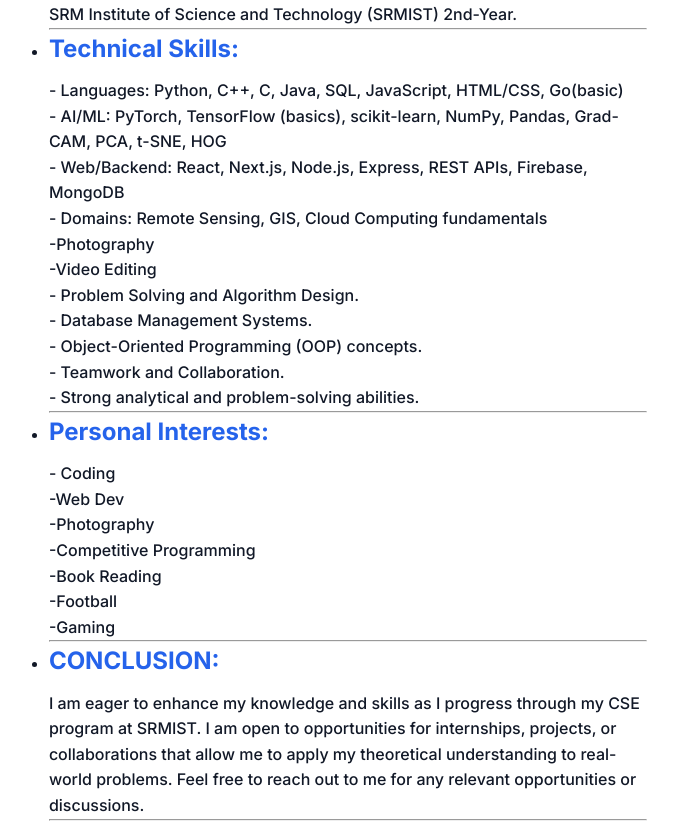
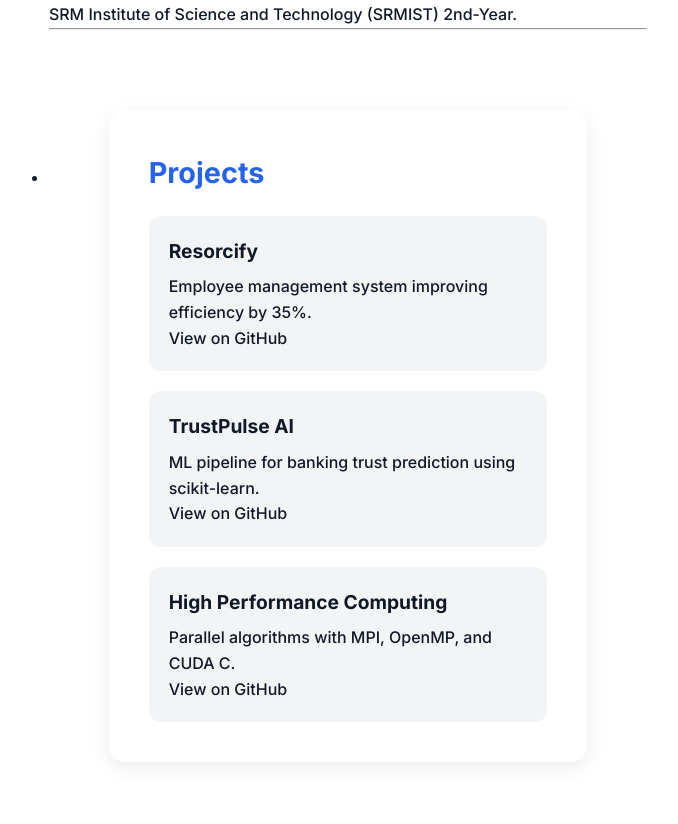
Before and after one commit to Rishit2004/CODSOFT-task1, a plain HTML site: page index.html in a window 1280 px wide. Shown: the part 1270-2094 px from the top of the page, without its empty margins (465-1143 px from the left). Drawn offline with nearby package versions, Linux system fonts and the light colour scheme.

Commit message:
Update index.html

```diff
--- a/index.html
+++ b/index.html
@@ -96,27 +96,29 @@
                     Engineering
                     SRM Institute of Science and Technology (SRMIST) 2nd-Year.</li><hr>
                     <li class="skills">
-                        <h1>Technical Skills:</h1>
-                    - Languages: Python, C++, C, Java, SQL, JavaScript, HTML/CSS, Go(basic)<br>
-                    - AI/ML: PyTorch, TensorFlow (basics), scikit-learn, NumPy, Pandas, Grad-CAM, PCA, t-SNE, HOG<br>
-                    - Web/Backend: React, Next.js, Node.js, Express, REST APIs, Firebase, MongoDB<br>
-                    - Domains: Remote Sensing, GIS, Cloud Computing fundamentals<br>
-                    -Photography<br>
-                    -Video Editing<br>
-                    - Problem Solving and Algorithm Design.<br>
-                    - Database Management Systems.<br>
-                    - Object-Oriented Programming (OOP) concepts.<br>
-                    - Teamwork and Collaboration.<br>
-                    - Strong analytical and problem-solving abilities.</li><hr>
-                    <li class="intr"><h1>Personal Interests:</h1>
-                    - Coding<br>
-                    -Web Dev<br>
-                    -Photography<br>
-                    -Competitive Programming<br>
-                    -Book Reading<br>
-                    -Football<br>
-                    -Gaming<br>
-                    </li><hr>
+                        <section id="Projects" class="sec4">
+  <div class="box4">
+    <h2>Projects</h2>
+    <div class="project-list">
+      <div class="project-card">
+        <h3>Resorcify</h3>
+        <p>Employee management system improving efficiency by 35%.</p>
+        <a href="https://github.com/Rishit2004/Resourcify">View on GitHub</a>
+      </div>
+      <div class="project-card">
+        <h3>TrustPulse AI</h3>
+        <p>ML pipeline for banking trust prediction using scikit-learn.</p>
+        <a href="https://github.com/Rishit2004/Trustpulse">View on GitHub</a>
+      </div>
+      <div class="project-card">
+        <h3>High Performance Computing</h3>
+        <p>Parallel algorithms with MPI, OpenMP, and CUDA C.</p>
+        <a href="https://github.com/Rishit2004/HPC">View on GitHub</a>
+      </div>
+    </div>
+  </div>
+</section>
+
                     <li class="main">
                         <h1>CONCLUSION:</h1>
                     I am eager to enhance my knowledge and skills as I progress
```
